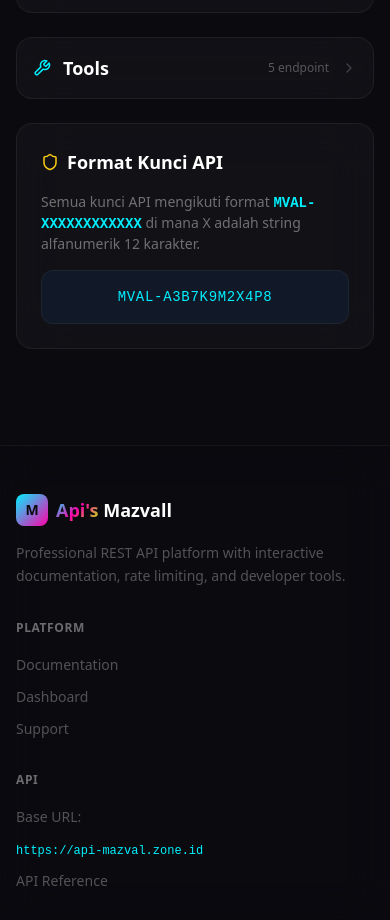
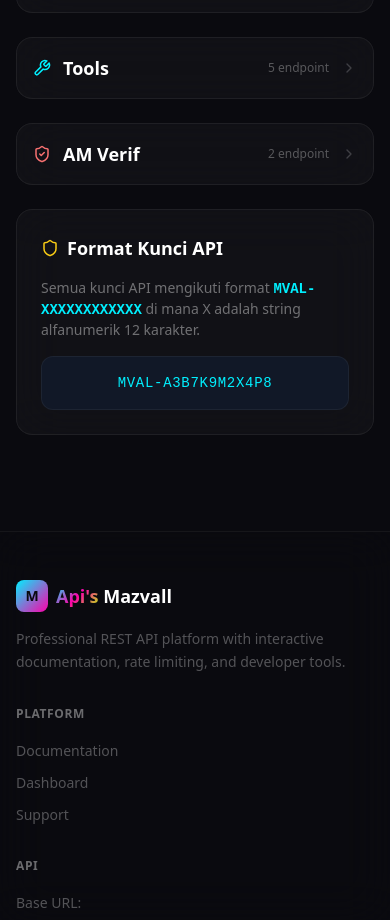
Before and after one commit to ovalkyzz-cell/mazvall-api-platform, a Next.js app: page /docs in a window 390 px wide. Shown: the part 2259-3179 px from the top of the page. Built offline with nearby package versions, Linux system fonts and the light colour scheme.

Commit message:
feat: tambah AM Verif di halaman /docs
- 2 endpoint: Send Link + Verifikasi Premium
- Alur kerja: Email → Magic Link → Token → Premium ON
- Responsive doc section

```diff
--- a/src/app/docs/page.tsx
+++ b/src/app/docs/page.tsx
@@ -4,7 +4,7 @@
 import Navbar from "@/components/layout/Navbar";
 import Footer from "@/components/layout/Footer";
 import { motion } from "framer-motion";
-import { Copy, Check, ChevronDown, ChevronRight, Code2, Lock, Key, BarChart3, Shield, Zap, Bot, Download, Info, Mail, Wrench } from "lucide-react";
+import { Copy, Check, ChevronDown, ChevronRight, Code2, Lock, Key, BarChart3, Shield, Zap, Bot, Download, Info, Mail, Wrench, ShieldCheck, Scan } from "lucide-react";
 
 const BASE = "https://api-mazval.zone.id";
 
@@ -105,6 +105,14 @@
       { method: "GET", path: "/api/tools/ip-lookup", title: "IP Lookup", desc: "Cek info IP address", auth: true, params: "target", example: `${BASE}/api/tools/ip-lookup?target=8.8.8.8&apikey=MVAL-XXX` },
       { method: "GET", path: "/api/tools/domain-recon", title: "Domain Recon", desc: "Rekonstruksi informasi domain", auth: true, params: "domain", example: `${BASE}/api/tools/domain-recon?domain=github.com&apikey=MVAL-XXX` },
       { method: "GET", path: "/api/tools/ssweb", title: "Screenshot Web", desc: "Ambil screenshot halaman web", auth: true, params: "url", example: `${BASE}/api/tools/ssweb?url=https://example.com&apikey=MVAL-XXX` },
+    ],
+  },
+  {
+    title: "AM Verif",
+    icon: <ShieldCheck size={18} className="text-red-400" />,
+    endpoints: [
+      { method: "GET", path: "/api/tools/am-verif-send", title: "Kirim Magic Link", desc: "Kirim magic link verifikasi ke email Alight Motion", auth: true, params: "email", example: `${BASE}/api/tools/am-verif-send?email=user@gmail.com&apikey=MVAL-XXX` },
+      { method: "GET", path: "/api/tools/am-verif-check", title: "Verifikasi Premium", desc: "Verifikasi token dan aktifkan Alight Motion Premium", auth: true, params: "email, token", example: `${BASE}/api/tools/am-verif-check?email=user@gmail.com&token=FIREBASE_TOKEN&apikey=MVAL-XXX` },
     ],
   },
 ];
```
